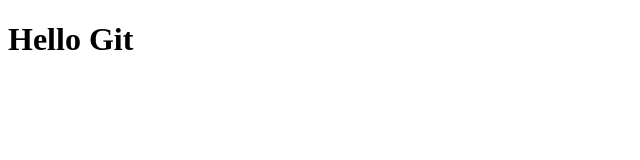
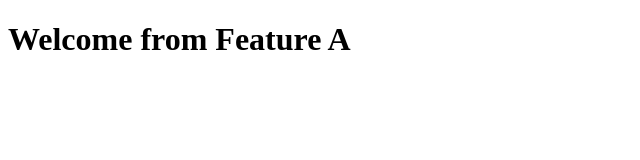
Before and after one commit to shivansh99-alt/devops-git-lab, a plain HTML site: page index.html in a window 1280 px wide. Shown: the whole page, without its empty margins (0-640 px from the left). Drawn offline with Linux system fonts and the light colour scheme.

Commit message:
Change heading on feature-a

```diff
--- a/index.html
+++ b/index.html
@@ -2,6 +2,6 @@
 <html>
 <head><title>Lab 1</title></head>
 <body>
-<h1>Hello Git</h1>
+<h1>Welcome from Feature A</h1>
 </body>
 </html>
```
